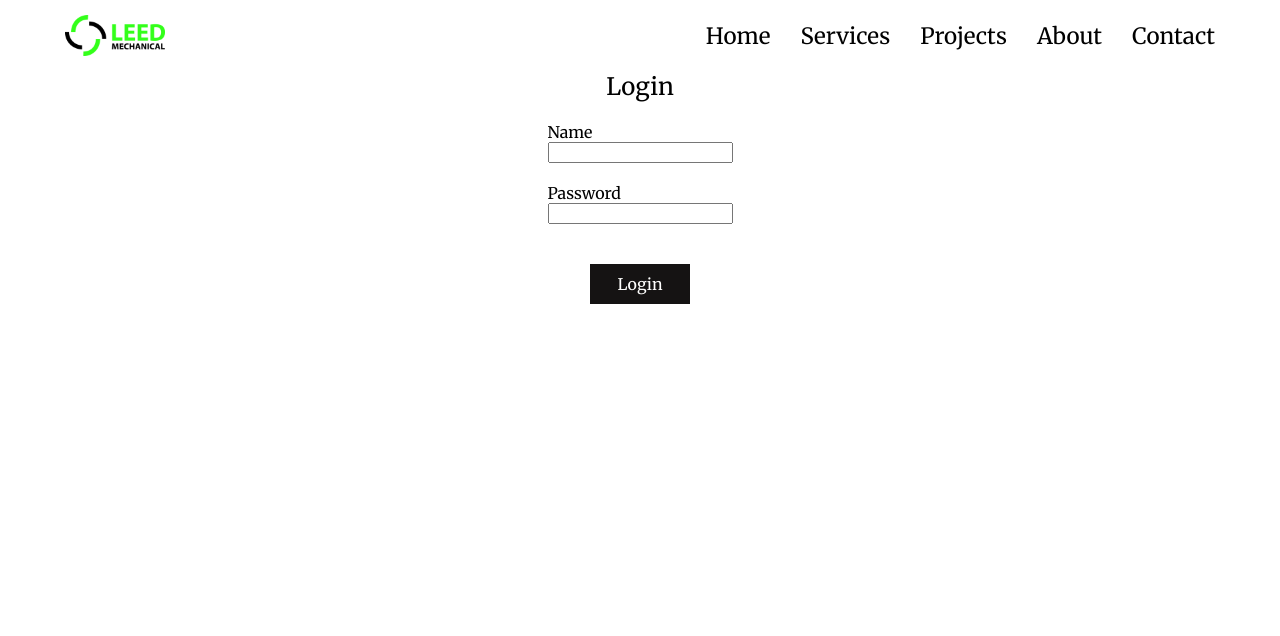
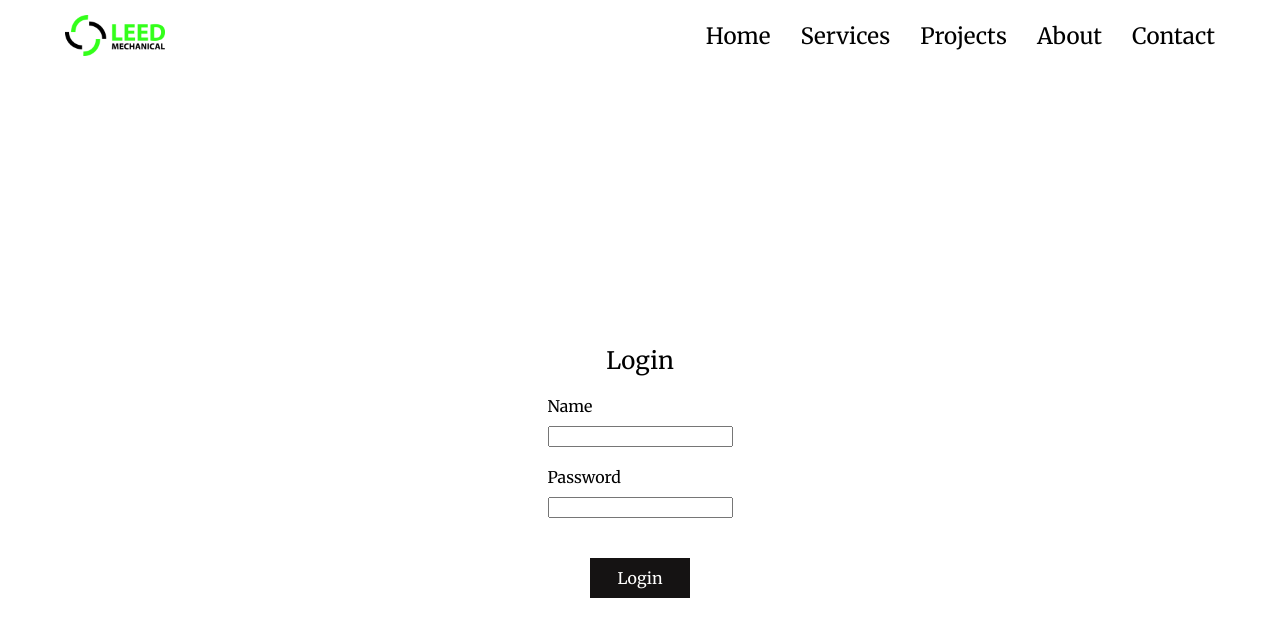
Before and after one commit to phetzel/leed-next, a Next.js app: page /admin in a window 1280 px wide. Shown: the top 636 px of the page. Built offline with nearby package versions, Linux system fonts and the light colour scheme; what apisauce would draw is missing.

Commit message:
Vercel commit

```diff
--- a/components/admin/Admin.module.css
+++ b/components/admin/Admin.module.css
@@ -100,11 +100,14 @@
   width: 200px;
 }
 
+/* login */
+
 .login {
   align-items: center;
   display: flex;
   flex-direction: column;
   justify-content: center;
+  height: 100vh;
 }
 
 .login label {
@@ -113,11 +116,16 @@
   margin-top: 20px;
 }
 
+.login input {
+  margin-top: 10px;
+}
+
 .error {
   background-color: #e81a1a;
   border-radius: 5px;
   padding: 8px;
-  position: absolute;
+  margin-top: 10px;
+  /* position: absolute; */
   top: 205px;
 }
 
--- a/components/admin/ListItem.js
+++ b/components/admin/ListItem.js
@@ -9,6 +9,8 @@ const ListItem = ({ item, set }) => {
           alt={item.name}
           className="image"
           layout="fill"
+          priority={true}
+          objectFit="contain"
           src={item.photoUrl}
         />
       </div>
--- a/components/admin/Login.js
+++ b/components/admin/Login.js
@@ -40,10 +40,10 @@ const Login = ({ setUser }) => {
           setUser
         />
       </label>
-      {error && <Error error={error} />}
       <div className={classes.formButton} onClick={handleSubmit}>
         <p>Login</p>
       </div>
+      {error && <Error error={error} />}
     </form>
   );
 };
--- a/components/projects/ProjectList.js
+++ b/components/projects/ProjectList.js
@@ -29,6 +29,7 @@ const ProjectList = () => {
         style={{
           display: "flex",
           justifyContent: "center",
+          paddingTop: "20px",
           position: "relative",
           width: "100%",
         }}
```
Also changed, not shown: 2 other files (tests, documents, lock files or other folders).
